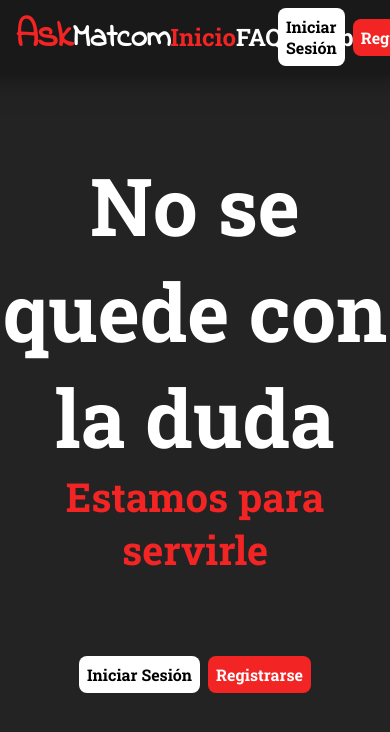
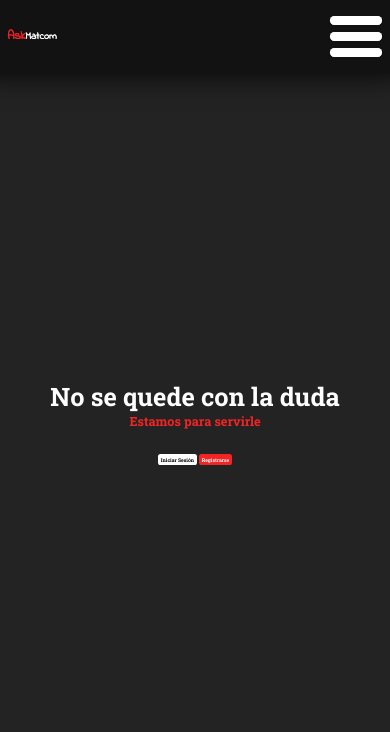
Before and after one commit to Carlitonchin/Frontend-Tesis, a Nuxt app: page / in a window 390 px wide. Shown: the top 732 px of the page. Built offline with nearby package versions, Linux system fonts and the light colour scheme.

Commit message:
working at nav bar responsively

```diff
--- a/assets/css/main.css
+++ b/assets/css/main.css
@@ -22,7 +22,12 @@
   --primary-hover: #aa2020;
   --secondary-hover:rgb(218, 207, 207);
   --nav-height:8vh;
-  --nav-min-height:40px;
+  --nav-min-height:60px;
+}
+
+html
+{
+  font-size: 1.3vw;
 }
 
 body
--- a/assets/css/margin.css
+++ b/assets/css/margin.css
@@ -34,3 +34,9 @@
 {
     margin: 0;
 }
+
+.center90
+{
+    width: 90%;
+    margin: 0 auto;
+}
--- a/components/nav/Bar.vue
+++ b/components/nav/Bar.vue
@@ -1,22 +1,32 @@
 <script setup>
     const props = defineProps(["options"])
+    const width = ref(0)
+
+    const min_pc_width = 900;
+
+    function handle_resize()
+    {
+        width.value = window.document.body.clientWidth;
+    }
+
+    const isMobile = computed(()=> width.value < min_pc_width);
+
+    onMounted(()=>
+    {
+        width.value = window.document.body.clientWidth;
+        window.addEventListener('resize', handle_resize);
+    });
+
 </script>
+
 <template>
     <div id="bar">
 
-        <div id="container" class="flex-horizontal flex-center-align flex-space-between p2 p1-top-bottom">
+        <div id="container" class="flex-horizontal flex-center-align flex-space-between p3 p1-top-bottom">
         <slot name="logo"/>
-        <div id="container-options" class="flex-horizontal flex-space-between">
-            <NuxtLink class="clickable without-decoration s-link"
-            v-for="item in props.options" :key="item.id" :to="item.link">
-            <h2 :class="{'first-color':item.current}">
-                {{item.text}}
-              </h2>
-            </NuxtLink>
 
-        </div>
-
-        <UtilLoginRegister/>
+        <NavOptionsMobileComponent v-if="isMobile" :options="props.options"/>
+        <NavOptionsPC v-else :options="props.options"/>
 
     </div>
     </div>
@@ -25,32 +35,18 @@
 <style scoped>
     #bar
     {
-
-        height: 8vh;
-        min-height: 40px;
         position: fixed;
         width: 100vw;
     }
 
 #container
 {
+    height: 8vh;
+        min-height: 40px;
     background: rgba(0, 0, 0, 0.281);
         -webkit-box-shadow: -4px -26px 30px 21px rgba(0,0,0,0.75);
         -moz-box-shadow: -4px -26px 30px 21px rgba(0,0,0,0.75);
         box-shadow: -4px -26px 30px 21px rgba(0,0,0,0.75);
 }
-    #container-options
-    {
-        width: 30%;
-    }
 
-    .s-link
-    {
-        transition: 100ms ease-in-out;
-    }
-    .s-link:hover
-    {
-        color:var(--primary-color);
-        scale: 1.05;
-    }
 </style>
--- /dev/null
+++ b/components/nav/OptionsMobile/Button.vue
@@ -0,0 +1,34 @@
+<template>
+    <div id="container-button" class="flex-vertical flex-center-align flex-space-between clickable">
+        <div class="s-part"></div>
+        <div class="s-part"></div>
+        <div class="s-part"></div>
+    </div>
+</template>
+
+<style scoped>
+
+    #container-button
+    {
+        height: calc(var(--nav-height) * 0.6);
+        min-height: calc(var(--nav-min-height) * 0.6);
+        width: calc(var(--nav-height) * 0.6 + 3vw);
+        min-width: calc(var(--nav-min-height) * 0.6 + 3vw);
+
+    }
+
+    #container-button:hover>*
+    {
+        background: var(--primary-color);
+    }
+
+    .s-part
+    {
+        width: 100%;
+        height: 22%;
+        background: var(--text-color);
+        border-radius: 5px;
+        transition: 150ms ease-in-out;
+    }
+
+</style>
--- /dev/null
+++ b/components/nav/OptionsMobile/Component.vue
@@ -0,0 +1,3 @@
+<template>
+    <NavOptionsMobileButton/>
+</template>
--- /dev/null
+++ b/components/nav/OptionsPC.vue
@@ -0,0 +1,33 @@
+<script setup>
+    const props = defineProps(['options'])
+</script>
+
+<template>
+    <div id="container-options" class="flex-horizontal flex-space-between">
+            <NuxtLink class="clickable without-decoration s-link"
+            v-for="item in props.options" :key="item.id" :to="item.link">
+            <h2 :class="{'first-color':item.current}">
+                {{item.text}}
+              </h2>
+            </NuxtLink>
+
+        </div>
+
+        <UtilLoginRegister/>
+</template>
+
+<style scoped>
+    #container-options
+    {
+        width: 30%;
+    }
+
+    .s-link
+    {
+        transition: 150ms ease-in-out;
+    }
+    .s-link:hover
+    {
+        color:var(--primary-color);
+    }
+</style>
--- a/components/page/home.vue
+++ b/components/page/home.vue
@@ -1,5 +1,5 @@
 <template>
-    <section id="home" class="flex-vertical flex-center-align flex-center-justify">
+    <section id="home" class="flex-vertical flex-center-align flex-center-justify center90">
         <h1 id="title">No se quede con la duda</h1>
         <h2 id="subtitle">Estamos para servirle</h2>
         <UtilLoginRegister/>
--- a/layouts/default.vue
+++ b/layouts/default.vue
@@ -1,6 +1,8 @@
 <script setup>
+  import nav_state from '~~/state/nav-state';
+  const {page, title} = defineProps(['page', 'title'])
   useHead({
-  title: 'Ask Matcom',
+    title: title,
     // or, instead:
     // titleTemplate: (title) => `My App - ${title}`,
     viewport: 'width=device-width, initial-scale=1',
@@ -14,5 +16,12 @@ useHead({
 </script>
 
 <template>
+
+      <NavBar :options="nav_state(page)">
+      <template #logo>
+        <Logo/>
+      </template>
+  </NavBar>
   <slot/>
+
 </template>
--- a/pages/index.vue
+++ b/pages/index.vue
@@ -1,17 +1,6 @@
-<script setup>
-    import nav_state from '~~/state/nav-state';
-</script>
 
 <template>
-<NuxtLayout>
-
-  <NavBar :options="nav_state('Inicio')">
-    <template #logo>
-      <Logo/>
-    </template>
-  </NavBar>
-
+<NuxtLayout page="Inicio" title="Ask Matcom | Home">
   <PageHome/>
-
 </NuxtLayout>
 </template>
```
Lines whose indentation alone changed are shown as unchanged.
